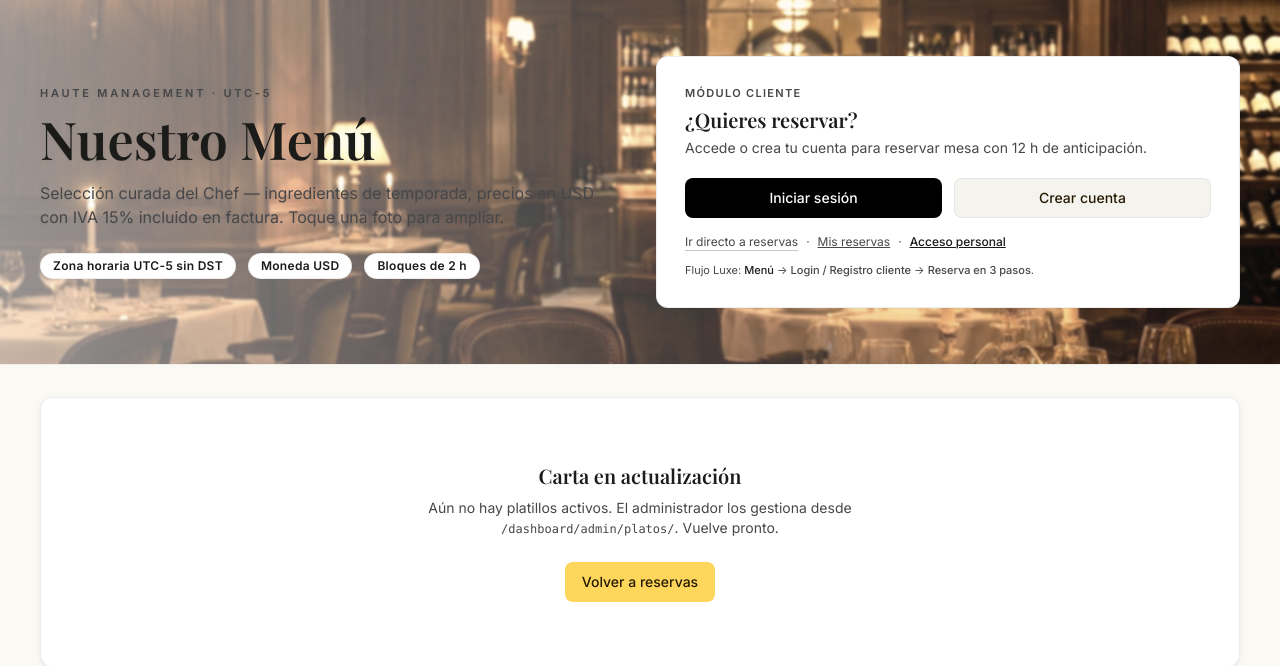
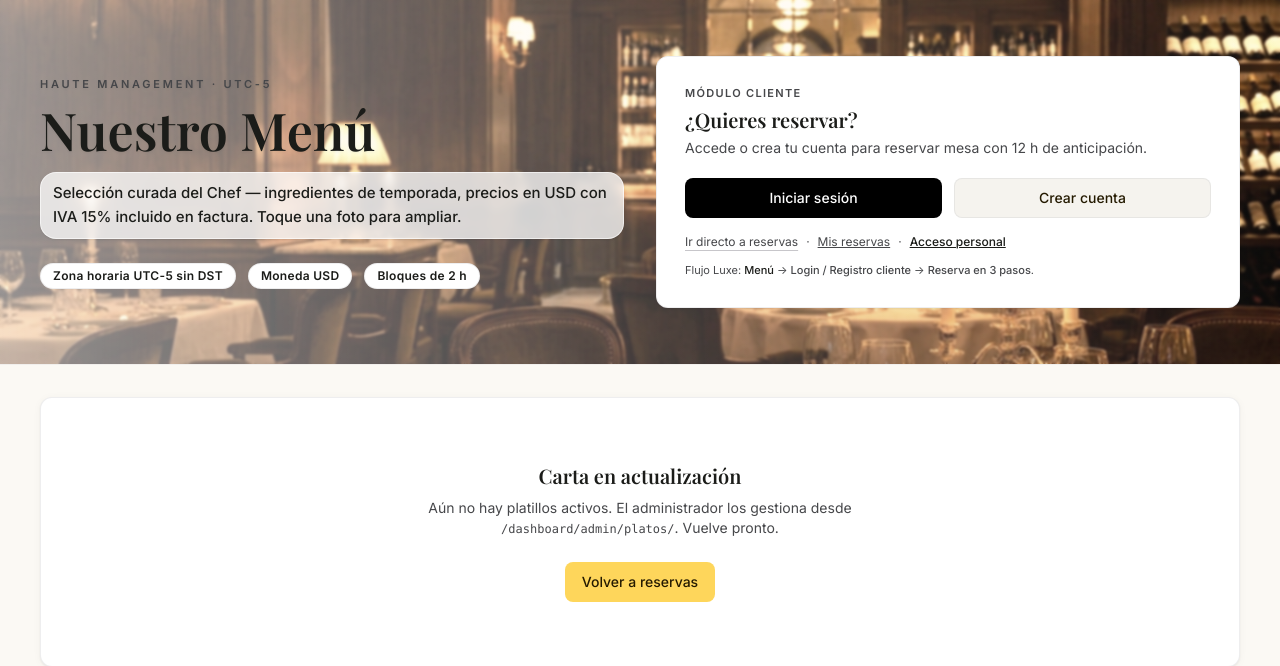
Before and after one commit to L-SAN65/Restaurante_Santy, a Django app: page /reservas/menu/ in a window 1280 px wide. Shown: the part 81-747 px from the top of the page. Run offline with Django 5.2, Linux system fonts and the light colour scheme; data that the repository does not hold is empty; style sheets or scripts are compiled from the project's sources.

Commit message:
style(menu): descripcion hero mas visible con fondo blanco
Texto 'Selección curada...' pasa a text-primary font-medium con bg-white/75 backdrop-blur rounded para contraste sobre imagen.

```diff
--- a/templates/reservations/menu.html
+++ b/templates/reservations/menu.html
@@ -31,7 +31,7 @@
         <div class="text-center lg:text-left">
           <p class="mb-3 text-[11px] font-semibold uppercase tracking-[0.25em] text-text-secondary drop-shadow-sm">Haute Management · UTC-5</p>
           <h1 class="font-display text-4xl md:text-[52px] font-semibold leading-none text-text-primary drop-shadow-sm">Nuestro Menú</h1>
-          <p class="mx-auto mt-4 max-w-2xl text-sm leading-relaxed text-text-secondary md:text-base lg:mx-0 drop-shadow-sm">Selección curada del Chef — ingredientes de temporada, precios en USD con IVA 15% incluido en factura. Toque una foto para ampliar.</p>
+          <p class="mx-auto mt-4 max-w-2xl text-sm md:text-[15px] font-medium leading-relaxed text-text-primary lg:mx-0 bg-white/75 backdrop-blur-sm rounded-lg px-3 py-2 inline-block shadow-sm border border-white/60">Selección curada del Chef — ingredientes de temporada, precios en USD con IVA 15% incluido en factura. Toque una foto para ampliar.</p>
           <div class="mt-6 flex flex-wrap justify-center lg:justify-start gap-3 text-xs">
             <span class="badge bg-white border border-outline-variant/30">Zona horaria UTC-5 sin DST</span>
             <span class="badge bg-white border border-outline-variant/30">Moneda USD</span>
```
